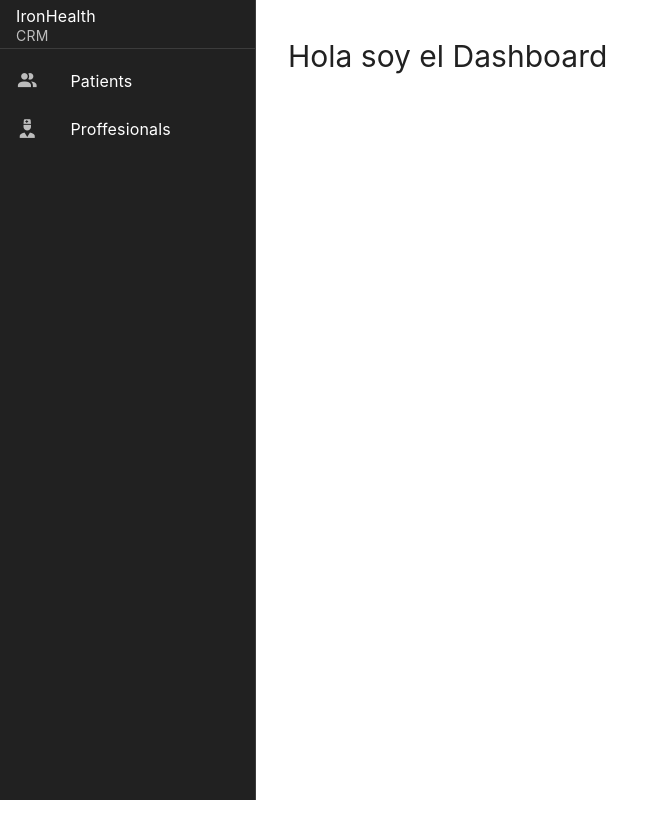
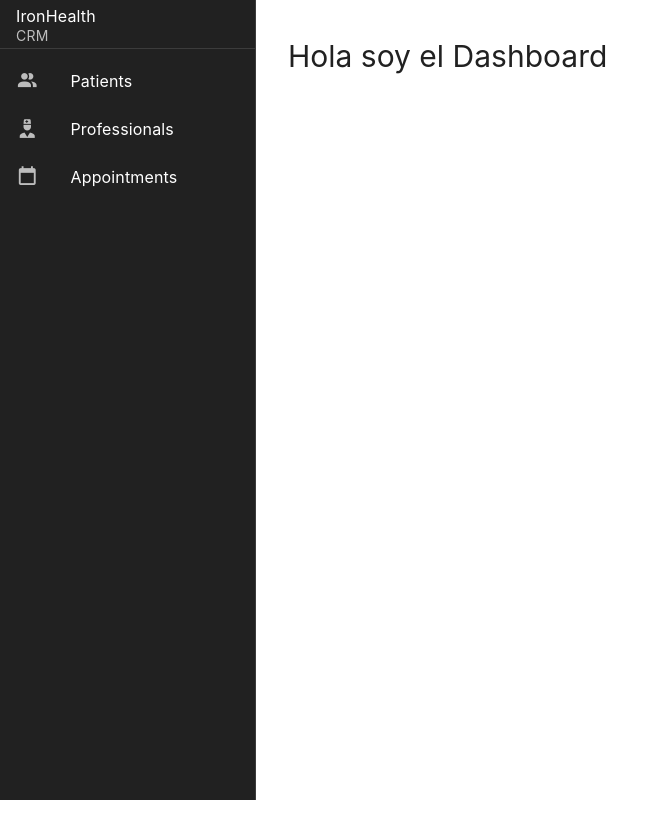
Before and after one commit to IronHack-2025/front-ironhealth, a Vue app: page / in a window 1280 px wide. Shown: the top 838 px of the page, without its empty margins (0-668 px from the left). Built offline with nearby package versions, Linux system fonts and the light colour scheme.

Commit message:
feat: add Appointments view and calendar component, update navigation

```diff
--- a/src/App.vue
+++ b/src/App.vue
@@ -17,8 +17,9 @@ import { RouterView } from 'vue-router'
           <v-list-item
             to="/professionals"
             prepend-icon="mdi-doctor"
-            title="Proffesionals"
+            title="Professionals"
           ></v-list-item>
+          <v-list-item to="/appointments" prepend-icon="mdi-calendar-blank" title="Appointments"></v-list-item>
         </v-list>
       </v-navigation-drawer>
 
--- /dev/null
+++ b/src/components/AppointmentsCalendar.vue
@@ -0,0 +1,13 @@
+<template>
+    <div>
+
+    </div>
+</template>
+
+<script setup>
+
+</script>
+
+<style lang="scss" scoped>
+
+</style>
--- a/src/router/index.js
+++ b/src/router/index.js
@@ -2,6 +2,7 @@ import { createRouter, createWebHistory } from 'vue-router'
 import HomeView from '../views/HomeView.vue'
 import Patients from '../views/PatientsView.vue'
 import Professionals from '../views/ProfessionalsView.vue'
+import Appointments from '../views/AppointmentsView.vue'
 
 const router = createRouter({
   history: createWebHistory(import.meta.env.BASE_URL),
@@ -21,6 +22,11 @@ const router = createRouter({
       name: 'professionals',
       component: Professionals,
     },
+    {
+      path: '/appointments',
+      name: 'appointments',
+      component: Appointments,
+    }
   ],
 })
 
--- /dev/null
+++ b/src/views/AppointmentsView.vue
@@ -0,0 +1,15 @@
+<template>
+    <div>
+        <AppointmentsCalendar />
+    </div>
+</template>
+
+<script setup>
+import AppointmentsCalendar from '@/components/AppointmentsCalendar.vue';
+
+
+</script>
+
+<style scoped>
+
+</style>
```
